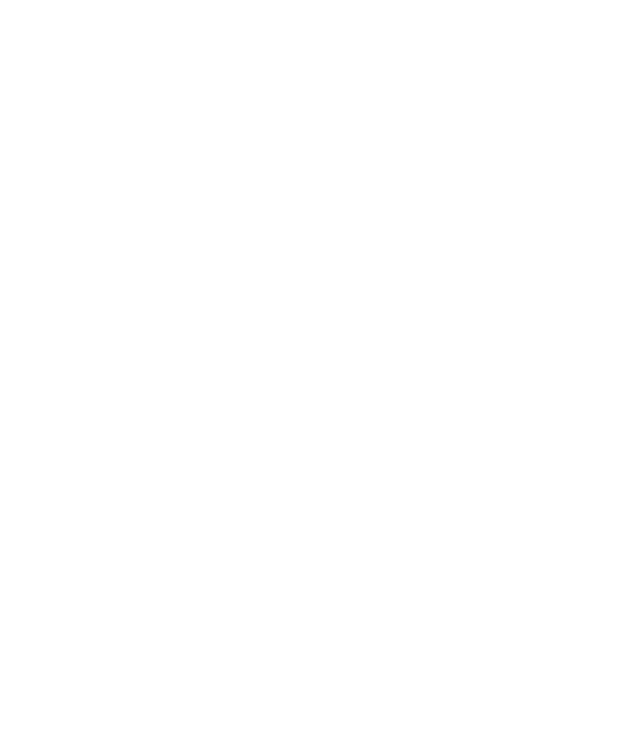
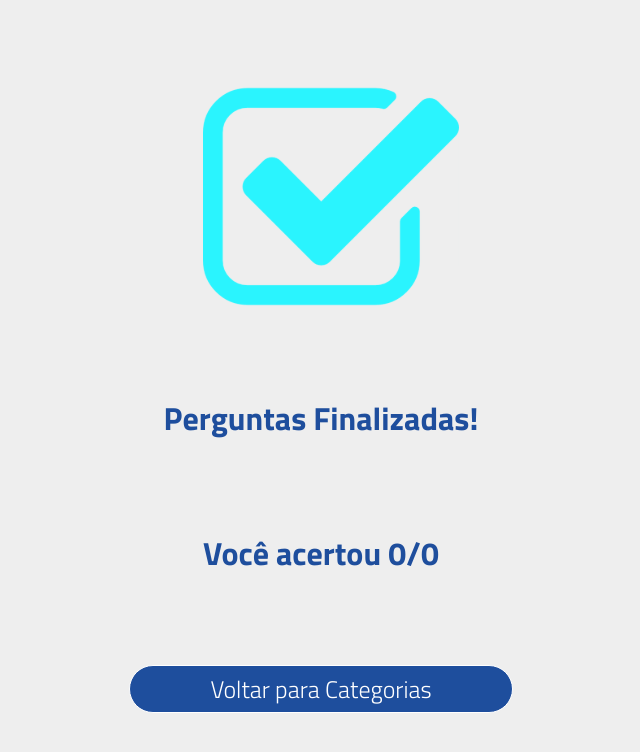
Before and after one commit to grupo2-trabalhoFinal/do-you-know-quiz-react-app, a React (Create React App) app in the folder do-you-know-react-app/: page /sucessful-questions in a window 1280 px wide. Shown: the top 752 px of the page, without its empty margins (319-959 px from the left). Built offline with nearby package versions, Linux system fonts and the light colour scheme.

Commit message:
create Page Sucess Questions

```diff
--- /dev/null
+++ b/do-you-know-react-app/src/Pages/PageSucessQuestions/index.jsx
@@ -0,0 +1,21 @@
+import { StyledBackButton, StyledSucessQuestionsContainer } from "./style";
+import checkIcon from "../../Assets/checkIcon.svg";
+import { useHistory } from "react-router-dom";
+
+const PageSucessQuestions = () => {
+  const history = useHistory();
+
+  return (
+    <StyledSucessQuestionsContainer>
+      <img src={checkIcon} alt="Icone de sucesso"></img>
+      <h2>Perguntas Finalizadas!</h2>
+      <h3>Você acertou 0/0</h3>
+
+      <StyledBackButton onClick={() => history.push("/category")}>
+        Voltar para Categorias
+      </StyledBackButton>
+    </StyledSucessQuestionsContainer>
+  );
+};
+
+export default PageSucessQuestions;
--- /dev/null
+++ b/do-you-know-react-app/src/Pages/PageSucessQuestions/style.js
@@ -0,0 +1,68 @@
+import styled from "styled-components";
+
+export const StyledSucessQuestionsContainer = styled.div`
+  display: flex;
+  flex-direction: column;
+  align-items: center;
+  justify-content: space-evenly;
+
+  width: 100vw;
+  height: 100vh;
+
+  background-color: #eeeeee;
+  color: #1e4e9d;
+
+  img {
+    width: 50vw;
+    margin-left: 20px;
+  }
+
+  h2 {
+    font-size: 3rem;
+    text-align: center;
+
+    max-width: 90vw;
+  }
+  h3 {
+    font-size: 2rem;
+  }
+
+  @media (min-width: 1024px) {
+    img {
+      width: 20vw;
+    }
+
+    h2 {
+      font-size: 2rem;
+    }
+  }
+`;
+
+export const StyledBackButton = styled.button`
+  height: 3rem;
+  width: 80vw;
+
+  background-color: #1e4e9d;
+  color: white;
+
+  border-radius: 50px;
+  border: 1px solid white;
+
+  font-size: 1.5rem;
+  font-weight: 300;
+
+  transition: 0.4s ease;
+
+  &:hover {
+    background-color: #2af4fe;
+    color: #1e4e9d;
+
+    border: 3px solid white;
+
+    transition: 0.6s ease;
+  }
+
+  @media (min-width: 1024px) {
+    width: 30vw;
+  }
+`;
--- a/do-you-know-react-app/src/Routes/index.jsx
+++ b/do-you-know-react-app/src/Routes/index.jsx
@@ -8,6 +8,7 @@
 import RegisterPage from "../Pages/RegisterPage";
 
 import SuccessfulRegisterPage from "../Pages/SuccessfulRegisterPage";
+import PageSucessQuestions from "../Pages/PageSucessQuestions";
 
 function Routes() {
   return (
@@ -36,6 +37,10 @@
       <Route exact path="/category">
         <CategoryPage />
       </Route>
+
+      <Route exact path="/sucessful-questions">
+        <PageSucessQuestions />
+      </Route>
     </Switch>
   );
 }
```
